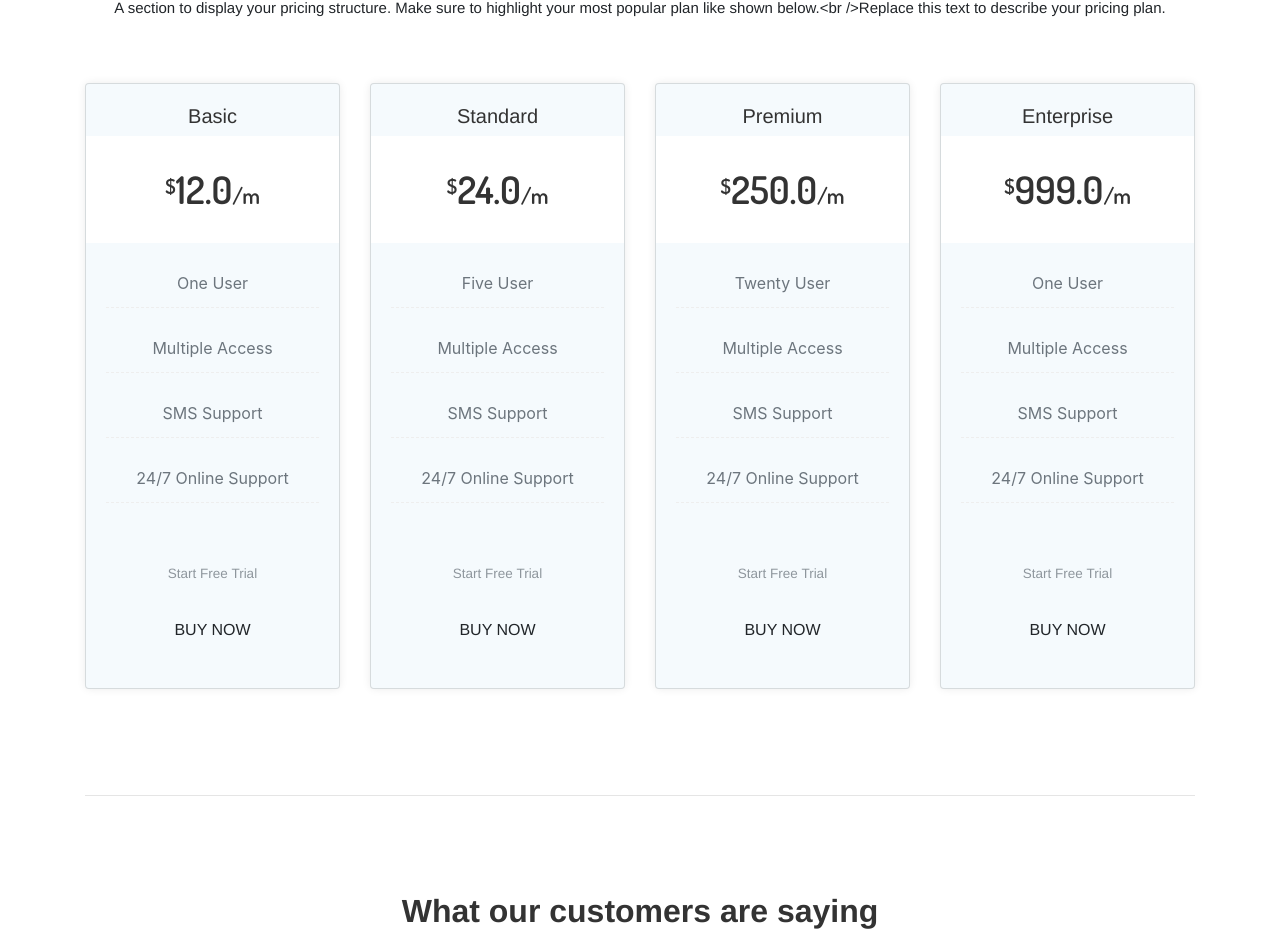
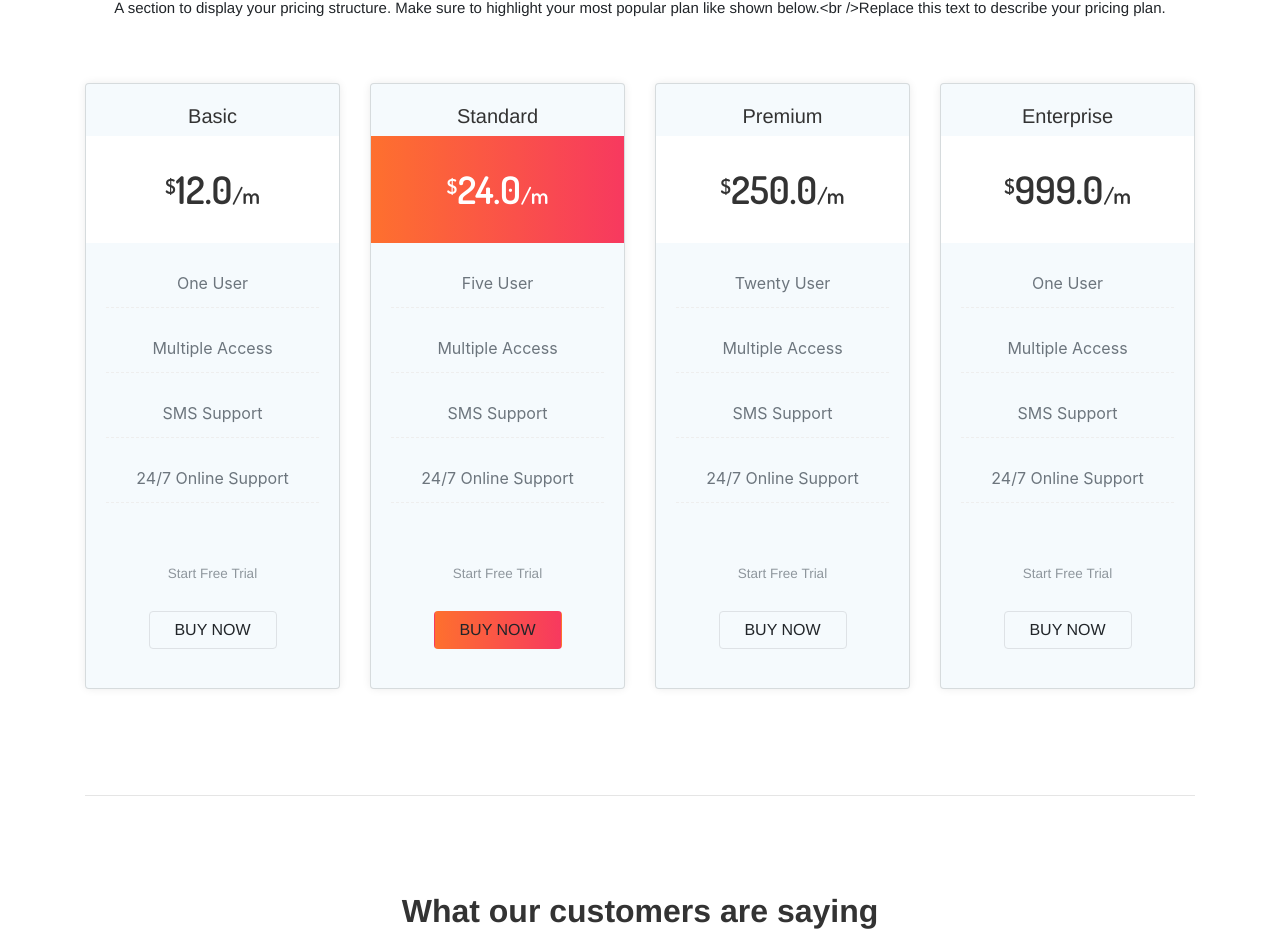
Before and after one commit to SuptoHossein/app-landing-page-ostad, a Vue app: page / in a window 1280 px wide. Shown: the part 3172-4105 px from the top of the page. Built offline with nearby package versions, Linux system fonts and the light colour scheme.

Commit message:
update on Price.vue Component

```diff
--- a/src/components/Price.vue
+++ b/src/components/Price.vue
@@ -9,10 +9,10 @@
       </div>
       <div class="row">
         <div class="col-lg-3 col-md-6" v-for="price in prices" :key="price.key">
-          <div class="card aa-price text-center" >
+          <div class="card aa-price text-center">
             <div class="card-body">
               <div class="h5 mt-0">{{ price.title }}</div>
-              <div class="aa-price-section">
+              <div class="aa-price-section" :class="price.isActive ? 'bg-gradient text-white' : ''">
                 <sup>$</sup><span>{{ price.price }}</span><small>/m</small>
               </div>
               <ul class="list-unstyled text-muted">
@@ -25,7 +25,7 @@
               <p>
                 <a href="#" class="text-muted text-small">{{ link }}</a>
               </p>
-              <a class="btn btn-outline-default btn-round" href="#">{{ buy }}</a>
+              <a class="btn btn-round" :class="price.isActive ? 'bg-gradient' : 'btn-outline-default border'" href="#">{{ buy }}</a>
             </div>
           </div>
         </div>
```
